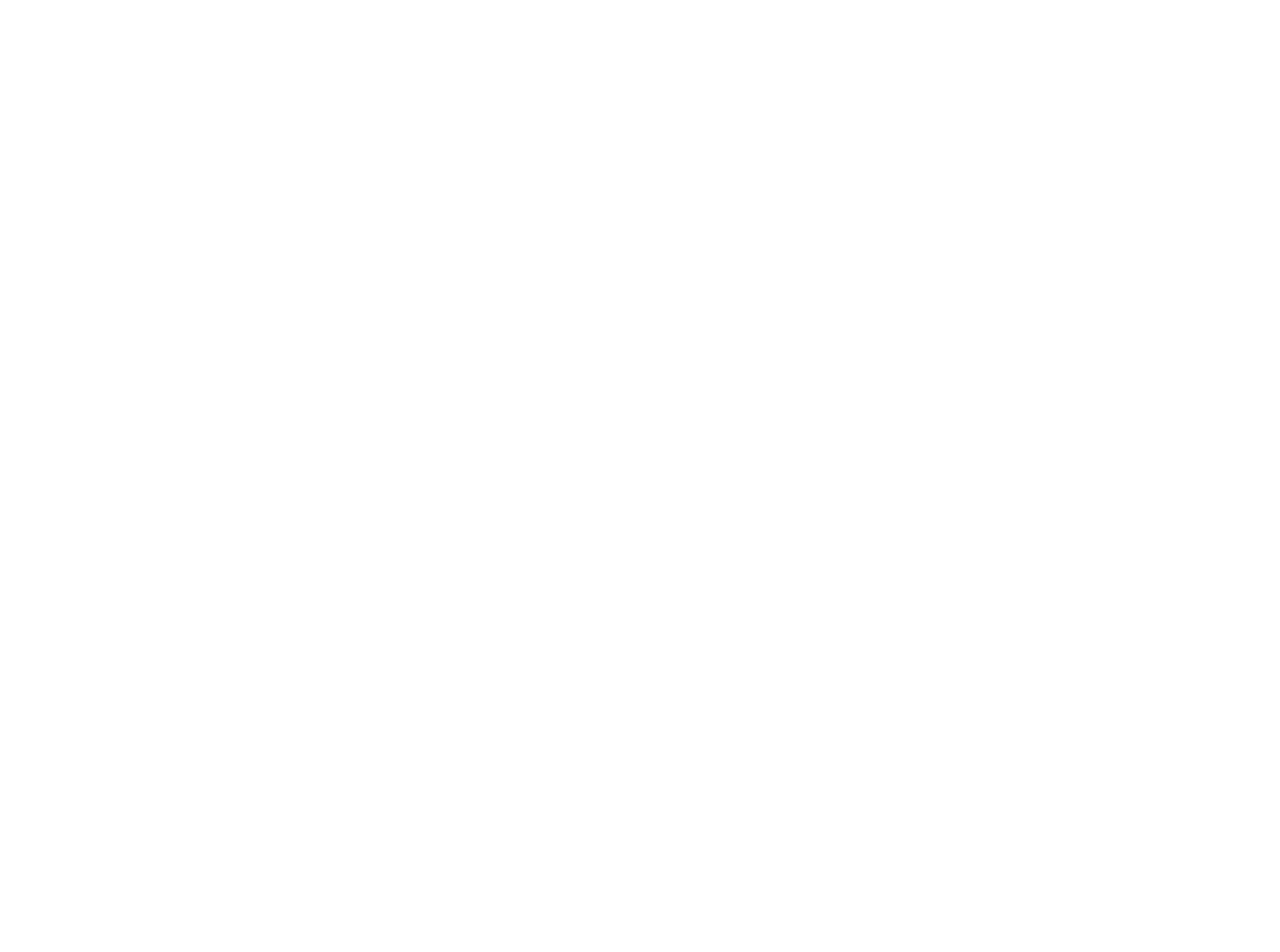
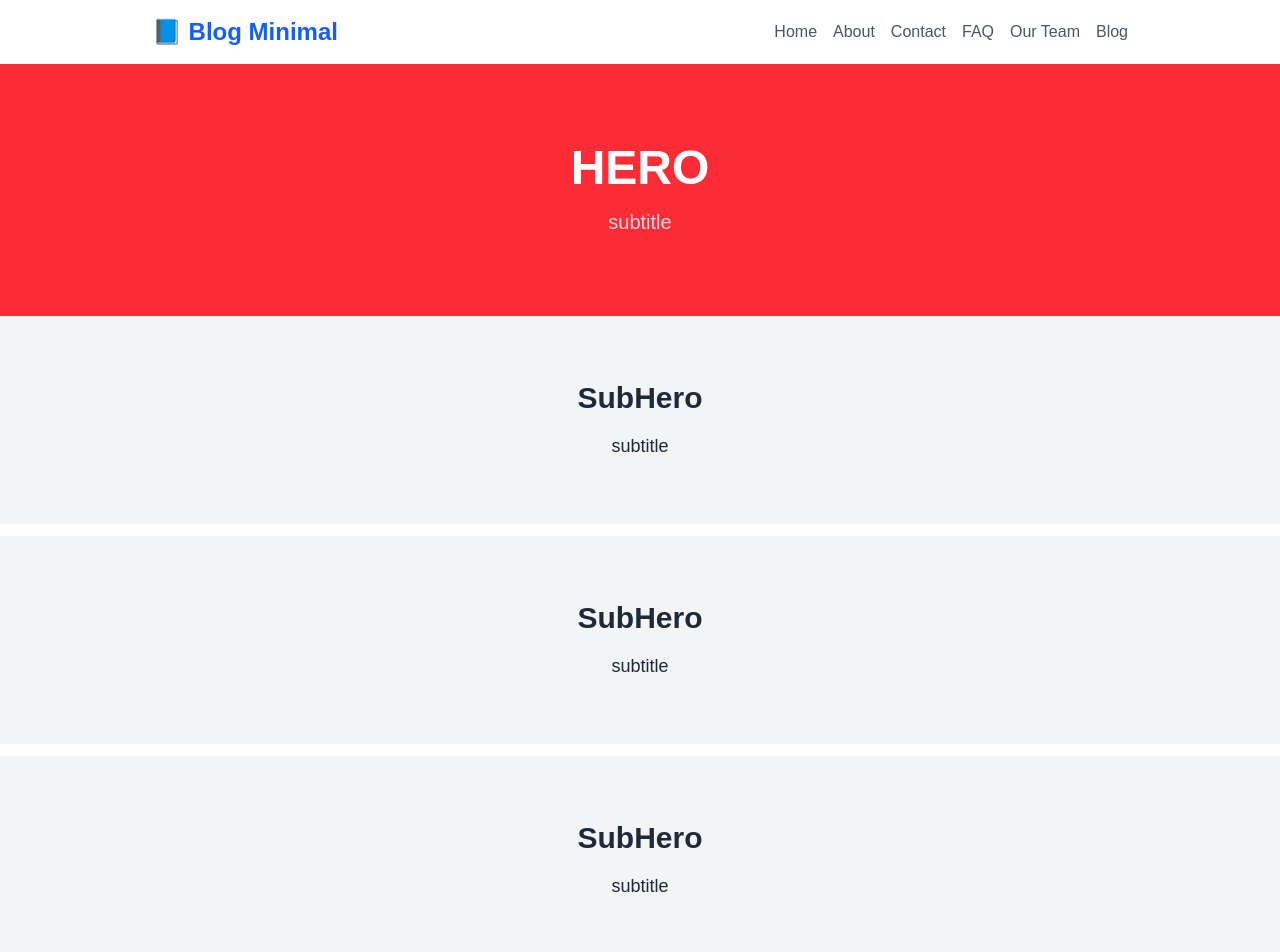
Before and after one commit to JEMORE-IT/PacchettoFormazioni, a Next.js app: page / in a window 1280 px wide. Shown: the top 952 px of the page. Before the commit the page ends 800 px from the top, so only its background shows below. Built offline with nearby package versions, Linux system fonts and the light colour scheme.

Commit message:
feat: complete frontend training exercise solution

```diff
--- a/app/blog/[id]/page.tsx
+++ b/app/blog/[id]/page.tsx
@@ -4,14 +4,16 @@ import { use, useState } from "react";
 import posts from "@/app/utils/posts";
 import Link from "next/link";
 import Popup from "@/app/components/popup";
+import { NotFoundCard } from "@/app/components/notfoudCard";
 
 // ============================================================================
 // TODO: Dynamic Routes & Route Params in Next.js 15
 // ----------------------------------------------------------------------------
 // NEXT.JS DYNAMIC ROUTING:
 // Any folder named `[id]` becomes a dynamic segment in the URL: `/blog/1`, `/blog/2`...
-// In Next.js 15, `params` is a Promise, so in Client Components we unwrap it using
-// React's `use()` hook: `const { id } = use(params);`.
+// In Next.js 15, `params` is a Promise ({ params }: { params: Promise<{ id: string }> }),
+// so in Client Components we unwrap it using
+//  React's `use()` hook: `const { id } = use(params);`.
 //
 // EXERCISE:
 // 1. Unwrap the 'id' parameter from params.
@@ -25,9 +27,11 @@ import Popup from "@/app/components/popup";
 
 const PostPage = ({ params }: { params: Promise<{ id: string }> }) => {
   const { id } = use(params); // <-- unwrap the Promise with React.use()
-  const [showPopup, setShowPopup] = useState(false);
   const post = posts.find((a) => a.id === parseInt(id));
 
+  const [showPopup, setShowPopup] = useState(false);
+
+  {/* Delete function */ }
   const handleDelete = () => {
     const conferma = confirm("Sei sicuro di voler eliminare questo post?");
     if (conferma) {
@@ -38,17 +42,7 @@ const PostPage = ({ params }: { params: Promise<{ id: string }> }) => {
 
   if (!post) {
     return (
-      <div className="flex items-center justify-center min-h-screen bg-gray-50">
-        <div className="text-center">
-          <h2 className="text-2xl font-semibold text-red-600">404 - Articolo non trovato 😢</h2>
-          <Link
-            href="/"
-            className="mt-4 inline-block text-blue-500 hover:underline text-sm"
-          >
-            ← Torna alla homepage
-          </Link>
-        </div>
-      </div>
+      <NotFoundCard />
     );
   }
 
@@ -61,6 +55,7 @@ const PostPage = ({ params }: { params: Promise<{ id: string }> }) => {
         <h1 className="text-4xl font-bold text-blue-700 mb-6">{post.title}</h1>
         <div className="text-gray-800 leading-relaxed text-lg mb-6">{post.content}</div>
 
+        {/*Insert the modify and delete button*/}
         {/* Delete button */}
         <button
           onClick={handleDelete}
@@ -79,6 +74,7 @@ const PostPage = ({ params }: { params: Promise<{ id: string }> }) => {
         {showPopup && (
           <Popup onClose={() => setShowPopup(false)} postId={id} />
         )}
+
       </div>
     </div>
   );
--- a/app/components/blogList.tsx
+++ b/app/components/blogList.tsx
@@ -65,6 +65,16 @@ export default function BlogList() {
             4. Remember   to pass a unique `key={post.id}` to the root element inside map.
             5. Display `post.title` and a snippet of `post.content` (e.g. slice(0, 70)).
            ==================================================================== */}
+
+          {posts.map((post) => (
+            <Link
+              key={post.id}
+              href={`blog/${post.id}`}
+            >
+              <ArticleCard title={post.title} content={post.content} />
+            </Link>
+          ))}
+
         </div>
       </div>
     </section>
--- a/app/components/hero.tsx
+++ b/app/components/hero.tsx
@@ -16,14 +16,22 @@ import React from "react";
 // 3. Render dynamic values inside JSX:
 //    - <h1>{title}</h1>
 //    - <p>{subtitle}</p>
+// 4. Use of back tik whit braks {``}
+// 5. Use of optional prop whit '?'
 // ============================================================================
 
-const Hero = () => {
+interface HeroProps {
+  title: String
+  subTitle?: String
+  color: String
+}
+
+const Hero = ({ title, subTitle, color }: HeroProps) => {
   return (
-    <div className="bg-[#0000FF] text-white py-20 px-6">
+    <div className={`bg-${color}-500 text-white py-20 px-6`}>
       <div className="container mx-auto text-center">
-        <h1 className="text-5xl font-bold mb-4">{"INSERT PROPS HERE"}</h1>
-        <p className="text-xl text-gray-300">{"INSERT PROPS HERE"}</p>
+        <h1 className="text-5xl font-bold mb-4">{title}</h1>
+        <p className="text-xl text-gray-300">{subTitle}</p>
       </div>
     </div>
   );
--- /dev/null
+++ b/app/components/notfoudCard.tsx
@@ -0,0 +1,17 @@
+import Link from "next/link"
+
+export const NotFoundCard = () => {
+    return (
+        <div className="flex items-center justify-center min-h-screen bg-gray-50">
+            <div className="text-center">
+                <h2 className="text-2xl font-semibold text-red-600">404 - Articolo non trovato 😢</h2>
+                <Link
+                    href="/"
+                    className="mt-4 inline-block text-blue-500 hover:underline text-sm"
+                >
+                    ← Torna alla homepage
+                </Link>
+            </div>
+        </div>
+    )
+}
--- a/app/components/subHero.tsx
+++ b/app/components/subHero.tsx
@@ -11,12 +11,17 @@ import React from "react";
 // Hint: Look at app/components/hero.tsx as a reference!
 // ========================================================
 
-const SubHero = () => {
+interface SubHeroProps {
+  title: String
+  subTitle: String
+}
+
+const SubHero = ({ title, subTitle }: SubHeroProps) => {
   return (
     <div className="bg-gray-100 text-gray-800 py-16 px-6 mb-3">
       <div className="container mx-auto text-center">
-        <h2 className="text-3xl font-semibold mb-4">"Aggiungi informazioni sul tuo post."</h2>
-        <p className="text-lg">"Inserisci i dati del tuo post."</p>
+        <h2 className="text-3xl font-semibold mb-4">{title}</h2>
+        <p className="text-lg">{subTitle}</p>
       </div>
     </div>
   );
--- a/app/layout.tsx
+++ b/app/layout.tsx
@@ -13,9 +13,9 @@ export default function RootLayout({ children }: Readonly<{ children: React.Reac
             3. Import and place <Footer /> below {children}.
             Goal: Understand how RootLayout provides a persistent frame for all pages.
            ======================================================== */}
-
+        <Header />
         {children}
-
+        <Footer />
       </body>
     </html>
   );
--- a/app/page.tsx
+++ b/app/page.tsx
@@ -17,6 +17,11 @@ export default function Home() {
              - content: string (explanatory text)
           Goal: Learn how to assemble a page using modular, reusable components with props.
          ======================================================== */}
+      <Hero title={"HERO"} subTitle={"subtitle"} color={"red"}></Hero>
+      <SubHero title={"SubHero"} subTitle={"subtitle"}></SubHero>
+      <SubHero title={"SubHero"} subTitle={"subtitle"}></SubHero>
+      <SubHero title={"SubHero"} subTitle={"subtitle"}></SubHero>
+      <Hero title={"HERO"} color={"blue"}></Hero>
 
     </div>
   );
```
